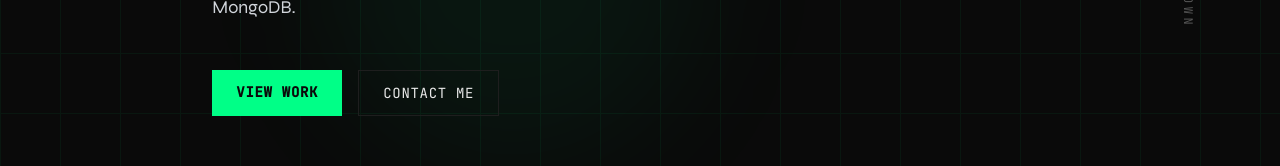
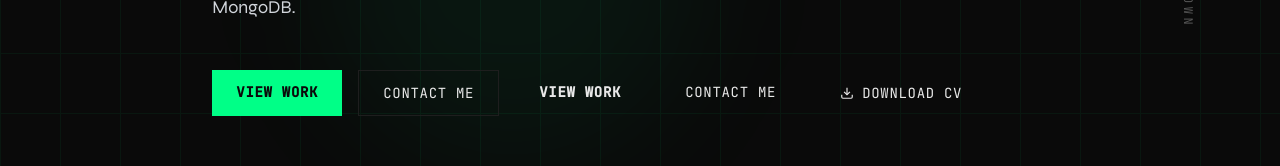
Before and after one commit to Coderkayc/coderkayc_portfolio, a Next.js app in the folder frontend/: page / in a window 1280 px wide. Shown: the part 487-653 px from the top of the page. Built offline with nearby package versions, Linux system fonts and the light colour scheme; no server answers.

Commit message:
updated te hero.js file

```diff
--- a/frontend/components/Hero.js
+++ b/frontend/components/Hero.js
@@ -64,7 +64,32 @@ export default function Hero() {
             className="px-6 py-3 border border-border text-text font-mono text-sm tracking-wider uppercase hover:border-accent hover:text-accent transition-colors">
             Contact Me
           </a>
-        </div>
+          <div className="flex flex-col sm:flex-row gap-3 md:gap-4 animate-fade-up"
+  style={{ animationDelay: '0.4s', opacity: 0 }}>
+  <a href="#projects"
+    style={{ backgroundColor: 'var(--accent)', color: 'var(--bg)' }}
+    className="px-6 py-3 font-mono text-sm font-bold tracking-wider uppercase text-center transition-opacity hover:opacity-80">
+    View Work
+  </a>
+  <a href="#contact"
+    style={{ border: '1px solid var(--border)', color: 'var(--text)' }}
+    className="px-6 py-3 font-mono text-sm tracking-wider uppercase text-center transition-colors">
+    Contact Me
+  </a>
+  <a href="/cv.pdf"
+    download="YourName_CV.pdf"
+    style={{ border: '1px solid var(--accent)', color: 'var(--accent)' }}
+    className="px-6 py-3 font-mono text-sm tracking-wider uppercase text-center transition-opacity hover:opacity-70 flex items-center justify-center gap-2"
+  >
+    <svg width="14" height="14" viewBox="0 0 24 24" fill="none" stroke="currentColor" strokeWidth="2">
+      <path d="M21 15v4a2 2 0 0 1-2 2H5a2 2 0 0 1-2-2v-4"/>
+      <polyline points="7 10 12 15 17 10"/>
+      <line x1="12" y1="15" x2="12" y2="3"/>
+    </svg>
+    Download CV
+  </a>
+</div>
+      </div>
       </div>
       <div className="absolute right-8 top-1/2 -translate-y-1/2 hidden lg:flex flex-col items-center gap-4">
         <div className="h-24 w-px bg-gradient-to-b from-transparent to-accent" />
```
Also changed, not shown: 1 other file (tests, documents, lock files or other folders).
